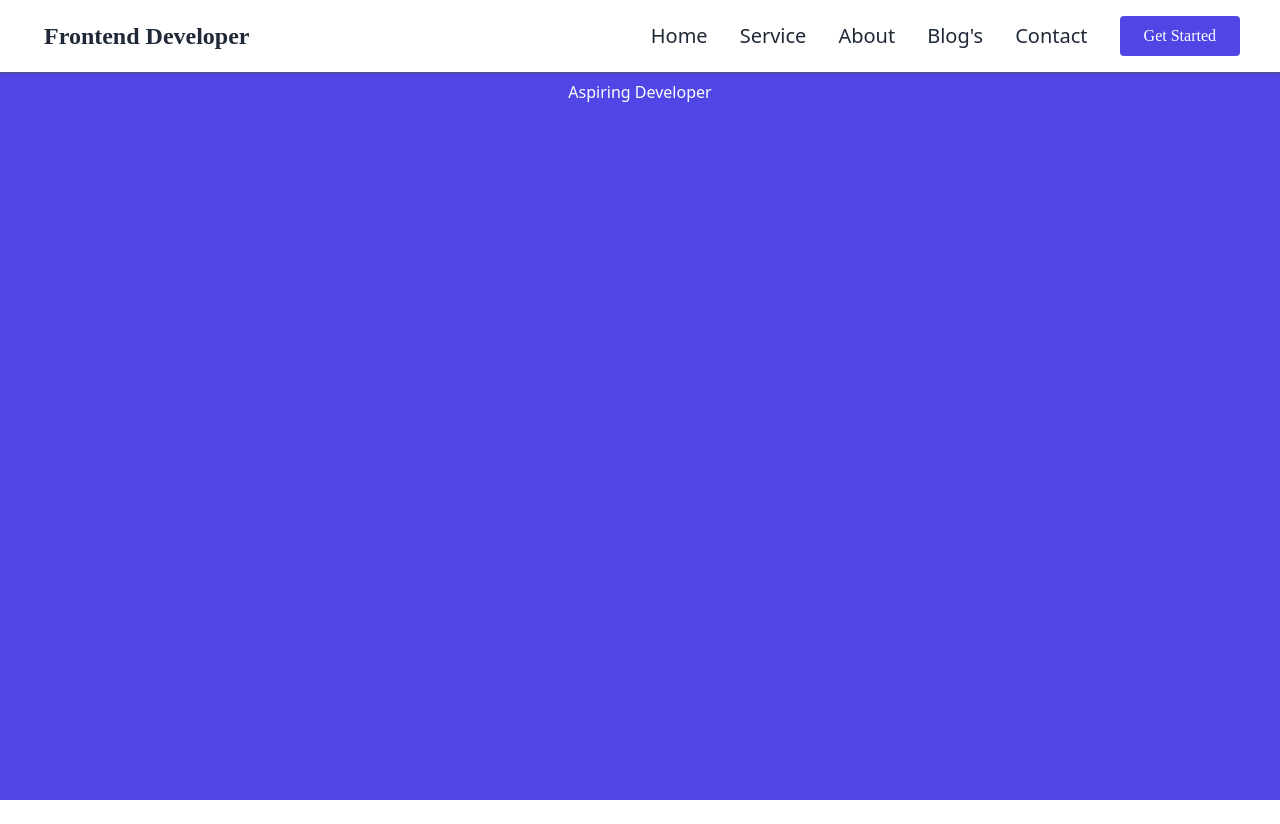
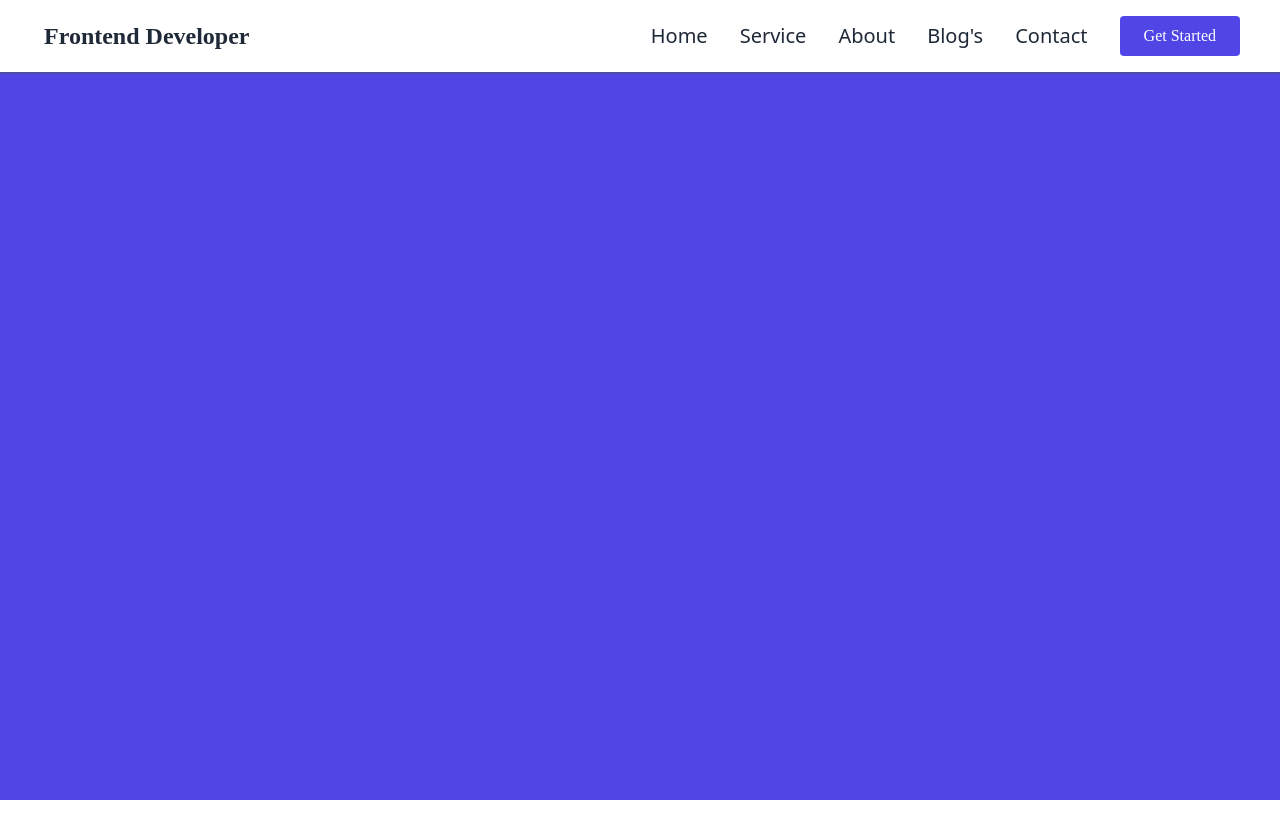
Before and after one commit to modouljaiteh24/Responsive-Navbar, a React (Vite) app: page / in a window 1280 px wide. Before the commit the page ends 800 px from the top, so only its background shows below. Built offline with nearby package versions, Linux system fonts and the light colour scheme.

Commit message:
Update App.jsx

```diff
--- a/src/App.jsx
+++ b/src/App.jsx
@@ -6,7 +6,9 @@ function App() {
     <div>
       <Navbar />
       <div className="bg-indigo-600 w-full h-screen">
-        <h1 className="pt-[5rem] text-white text-center">Aspiring Developer</h1>
+        <h1 className="pt-[50rem] text-white text-center">
+          Aspiring Developer
+        </h1>
       </div>
     </div>
   );
```
